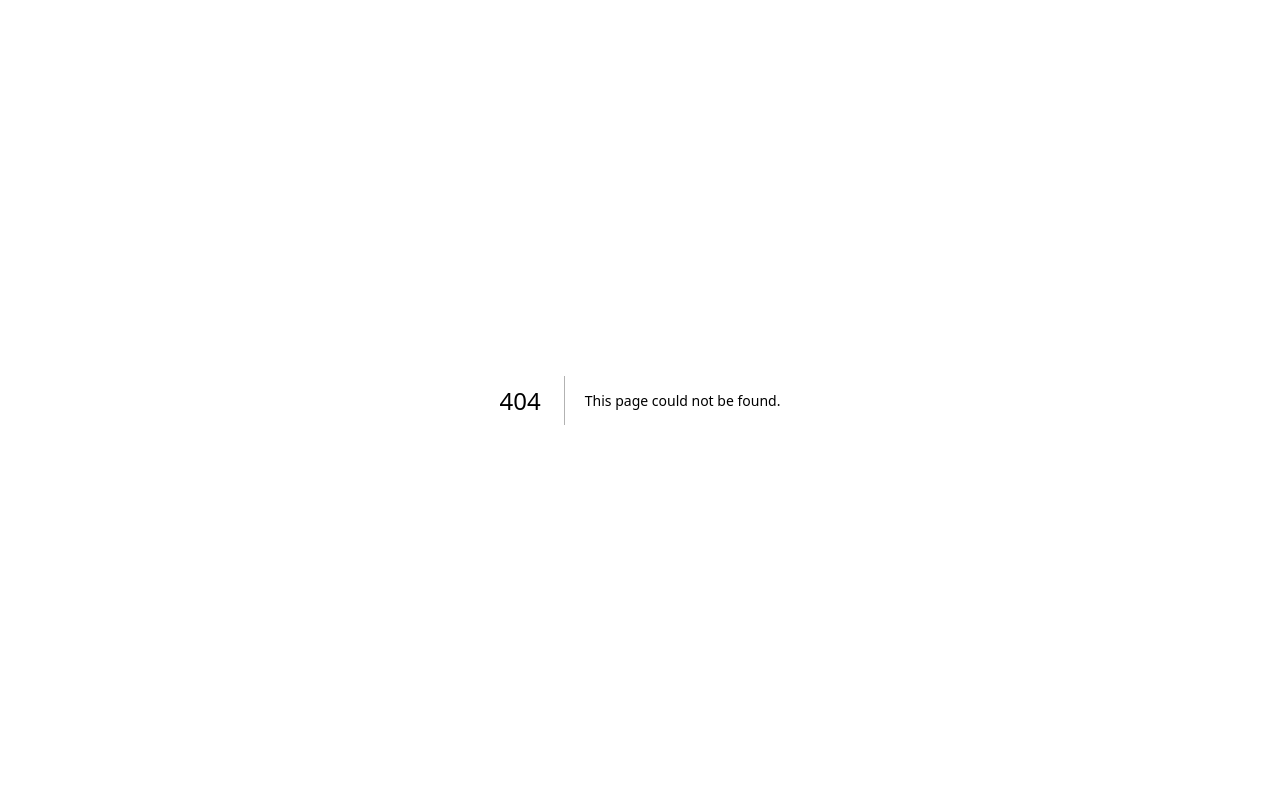
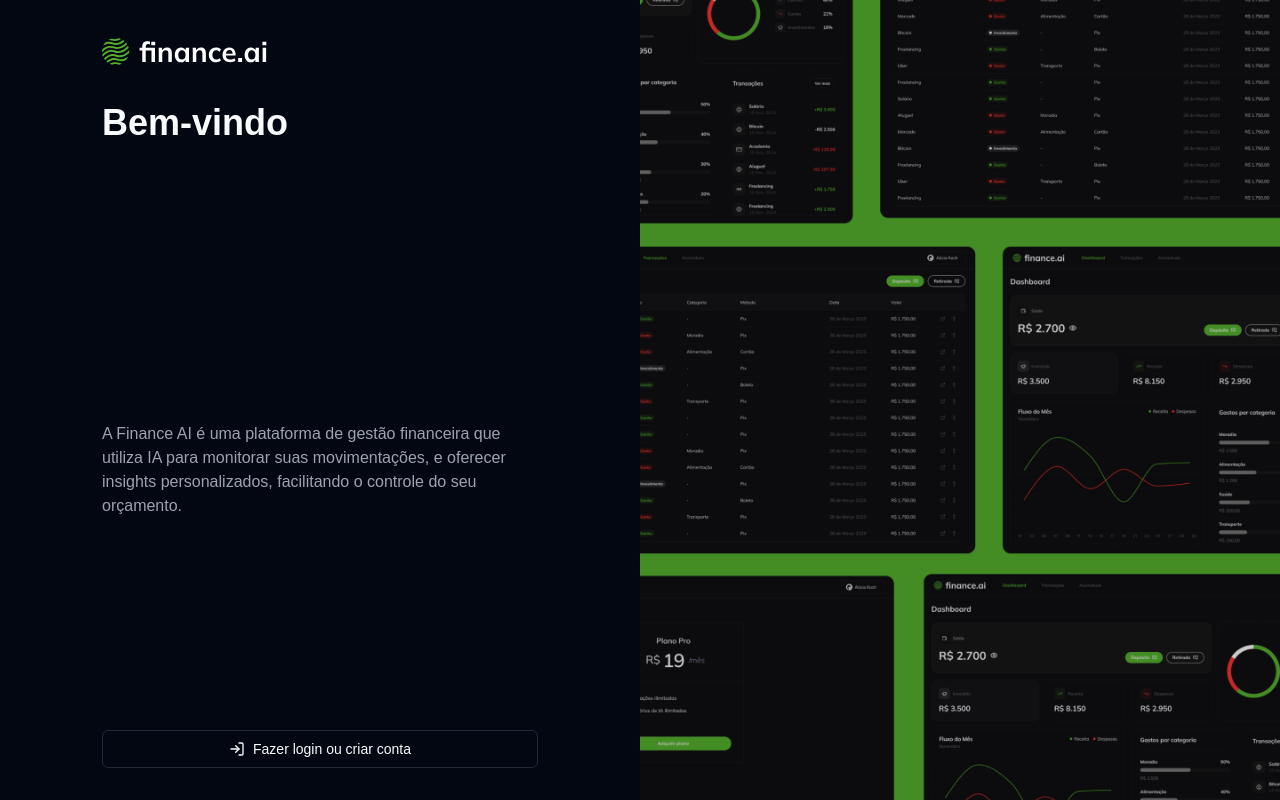
Before and after one commit to GabrielDevLoper/finance, a Next.js app: page /login in a window 1280 px wide. Before the commit this address had no page. Built offline with nearby package versions, Linux system fonts and the light colour scheme.

Commit message:
feat: created login page

```diff
--- a/app/globals.css
+++ b/app/globals.css
@@ -71,9 +71,9 @@
 
 @layer base {
   * {
-    @apply border-border;
+    @apply border-border h-full;
   }
   body {
-    @apply bg-background text-foreground;
+    @apply bg-background text-foreground h-full;
   }
 }
--- /dev/null
+++ b/app/login/page.tsx
@@ -0,0 +1,35 @@
+import Image from "next/image";
+import { Button } from "../_components/ui/button";
+import { LogInIcon } from "lucide-react";
+
+const Login = () => {
+  return (
+    <div className="grid h-full grid-cols-2">
+      <div className="flex h-full flex-col justify-center p-8 mx-auto max-w-[500px]">
+        <Image
+          src={"/logo.svg"}
+          width={173}
+          height={39}
+          alt="finance app"
+          className="mb-8"
+        />
+
+        <h1 className="text-4xl font-bold mb-3">Bem-vindo</h1>
+        <p className="text-muted-foreground ">
+          A Finance AI é uma plataforma de gestão financeira que utiliza IA para
+          monitorar suas movimentações, e oferecer insights personalizados,
+          facilitando o controle do seu orçamento.
+        </p>
+        <Button variant={"outline"}>
+          <LogInIcon></LogInIcon>
+          Fazer login ou criar conta
+        </Button>
+      </div>
+      <div className="relative h-full w-full">
+        <Image src={"/login.png"} alt="login" fill className="object-cover" />
+      </div>
+    </div>
+  );
+};
+
+export default Login;
```
Also changed, not shown: public/login.png (added), public/logo.svg (added).
